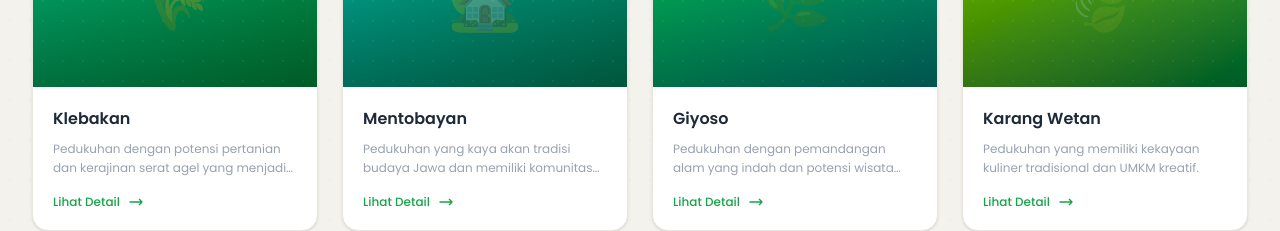
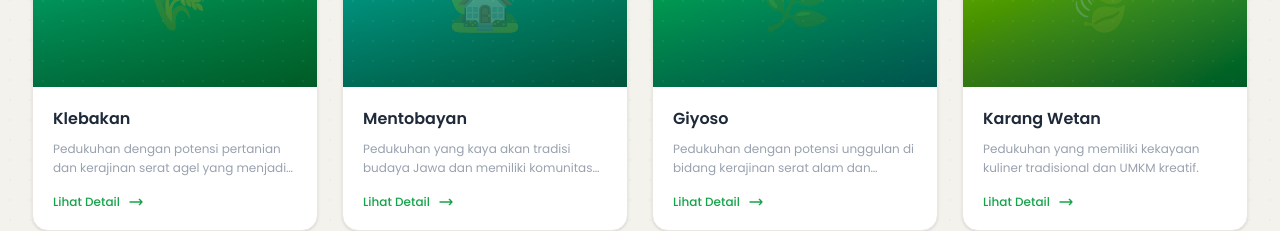
Before and after one commit to AKlq12/Salamrejo, a React (Vite) app: page / in a window 1280 px wide. Shown: the part 4980-5211 px from the top of the page. Built offline with nearby package versions, Linux system fonts and the light colour scheme; no server answers.

Commit message:
update deskripsi Dusun Giyoso

```diff
--- a/src/data/siteData.js
+++ b/src/data/siteData.js
@@ -40,7 +40,7 @@ export const pedukuhanList = [
   {
     id: "giyoso",
     nama: "Giyoso",
-    deskripsi: "Pedukuhan dengan pemandangan alam yang indah dan potensi wisata yang sedang berkembang.",
+    deskripsi: "Pedukuhan dengan potensi unggulan di bidang kerajinan serat alam dan kesenian tradisional.",
     warna: "from-green-500 to-teal-700",
     icon: "🌿",
   },
```
